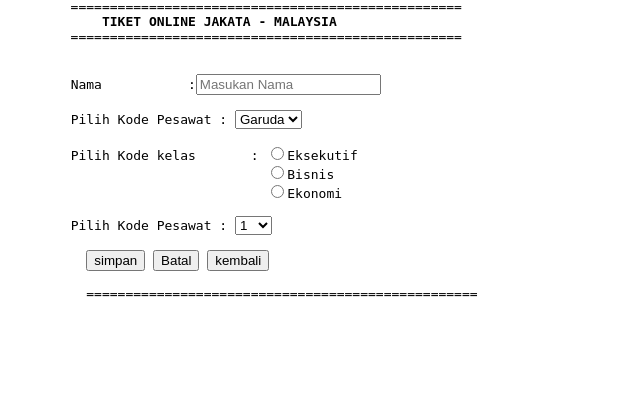
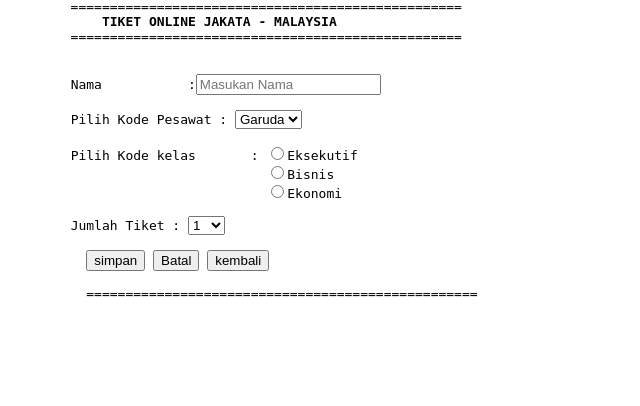
Before and after one commit to abdulaziizasshiddiqi/quis, a CodeIgniter app: page /tiket-online/tiket/edit/1 in a window 1280 px wide. Shown: the part 14-420 px from the top of the page, without its empty margins (0-640 px from the left). Run offline with CodeIgniter, Linux system fonts and the light colour scheme; data comes from the database, SQL or seed files in the repository.

Commit message:
mengubah nama

```diff
--- a/application/views/edit_data.php
+++ b/application/views/edit_data.php
@@ -28,7 +28,7 @@
                                  <label for kelas="kelas"><input type="radio" name="kelas" value="Bisnis">Bisnis</label>
                                  <label for kelas="kelas"><input type="radio" name="kelas" value="Bisnis">Ekonomi</label>
 
-        <label>Pilih Kode Pesawat : <select name="jumlah">
+        <label>Jumlah Tiket : <select name="jumlah">
             <option value="1">1</option>
             <option value="2">2</option>
             <option value="3">3</option>
--- a/application/views/input_data.php
+++ b/application/views/input_data.php
@@ -26,7 +26,7 @@
                                  <label for="kelas"><input type="radio" name="kelas" value="Bisnis">Bisnis </label>
                                  <label for="kelas"><input type="radio" name="kelas" value="Ekonomi">Ekonomi </label>
 
-        <label>Pilih Kode Pesawat : <select name="jumlah">
+        <label>Jumlah Tiket : <select name="jumlah">
             <option value="1">1</option>
             <option value="2">2</option>
             <option value="3">3</option>
```
